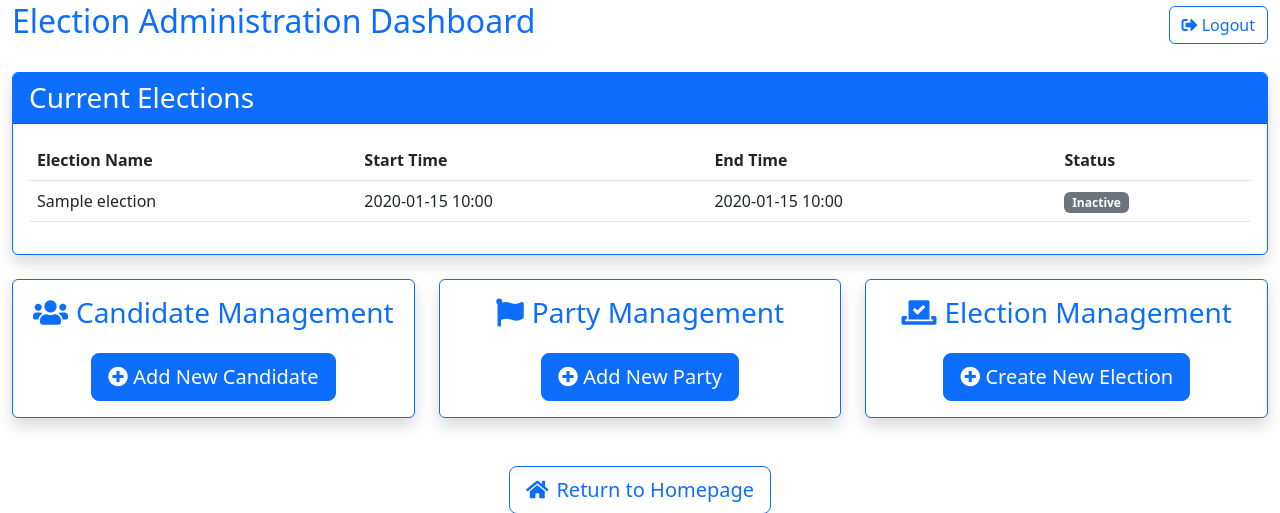
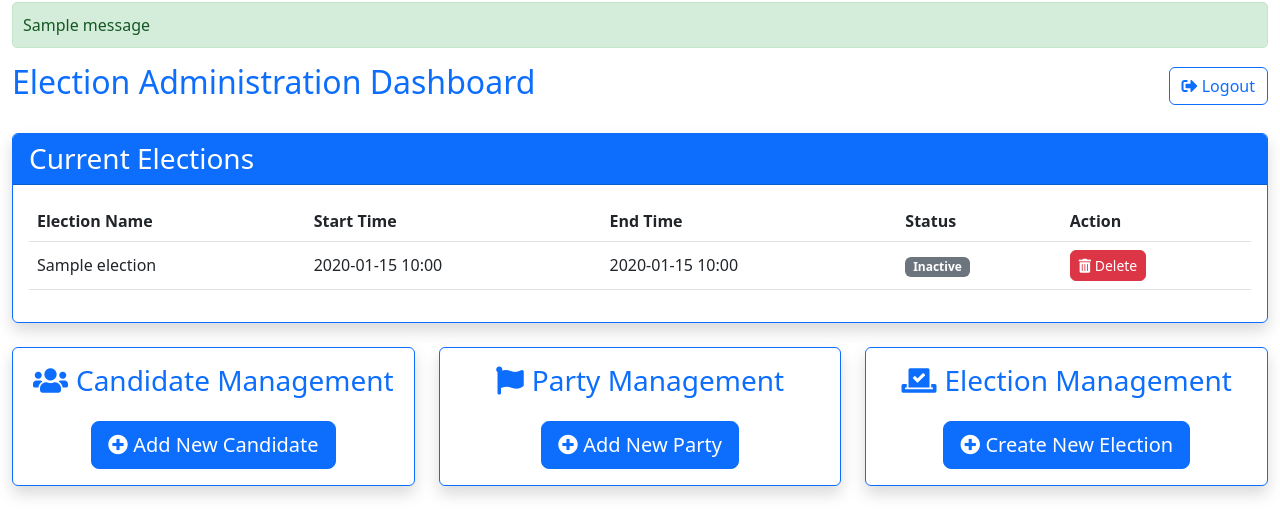
Before and after one commit to Natnaelwa7/evotingdeployment, a Flask app: template templates/eadmin_dashboard.html in a window 1280 px wide. Shown: the part 56-569 px from the top of the page. Run offline with Flask 3, Linux system fonts and the light colour scheme; the template is opened without the code that fills it: values that come from a table or form of the project are taken from there, others are empty; tables that the repository leaves empty hold one stand-in row (values such as "Sample post"); one stand-in notice (Sample message) is shown; parts of the project's set-up code (start-up, migrations or seed data) failed here and were passed over.

Commit message:
Update eadmin_dashboard.html

```diff
--- a/templates/eadmin_dashboard.html
+++ b/templates/eadmin_dashboard.html
@@ -1,9 +1,74 @@
-{% extends 'base.html' %}
+{% extends "base.html" %}
 
 {% block title %}Election Admin Dashboard{% endblock %}
 
 {% block content %}
+<style>
+    .card {
+        transition: transform 0.2s;
+    }
+    .card:hover {
+        transform: translateY(-5px);
+    }
+    .text-primary {
+        color: #0d6efd !important;
+    }
+    .btn-primary {
+        background-color: #0d6efd;
+        border-color: #0d6efd;
+    }
+    .btn-delete {
+        background-color: #dc3545;
+        border-color: #dc3545;
+        color: white;
+        padding: 0.25rem 0.5rem;
+        font-size: 0.875rem;
+    }
+    .btn-delete:hover {
+        background-color: #c82333;
+        border-color: #bd2130;
+    }
+    .border-primary {
+        border-color: #0d6efd !important;
+    }
+    .alert {
+        padding: 10px;
+        margin-bottom: 15px;
+        border-radius: 5px;
+    }
+    .alert-success {
+        background-color: #d4edda;
+        color: #155724;
+        border: 1px solid #c3e6cb;
+    }
+    .alert-danger {
+        background-color: #f8d7da;
+        color: #721c24;
+        border: 1px solid #f5c6cb;
+    }
+    .alert-warning {
+        background-color: #fff3cd;
+        color: #856404;
+        border: 1px solid #ffeeba;
+    }
+    .table-responsive {
+        overflow-x: auto;
+    }
+    .table th, .table td {
+        vertical-align: middle;
+    }
+</style>
+
 <div class="container-fluid">
+    <!-- Flash Messages -->
+    {% with messages = get_flashed_messages(with_categories=true) %}
+        {% if messages %}
+            {% for category, message in messages %}
+                <div class="alert alert-{{ category }}">{{ message }}</div>
+            {% endfor %}
+        {% endif %}
+    {% endwith %}
+
     <!-- Header Section -->
     <div class="d-flex justify-content-between align-items-center mb-4">
         <h2 class="text-primary">Election Administration Dashboard</h2>
@@ -28,9 +93,11 @@
                             <th>Start Time</th>
                             <th>End Time</th>
                             <th>Status</th>
+                            <th>Action</th>
                         </tr>
                     </thead>
                     <tbody>
+                        {% if elections %}
                         {% for election in elections %}
                         <tr>
                             <td>{{ election.name }}</td>
@@ -43,8 +110,21 @@
                                 <span class="badge bg-secondary">Inactive</span>
                                 {% endif %}
                             </td>
+                            <td>
+                                <form action="{{ url_for('delete_election', election_id=election.id) }}" method="POST"
+                                      onsubmit="return confirm('Are you sure you want to delete the election &quot;{{ election.name }}&quot;?');">
+                                    <button type="submit" class="btn btn-delete">
+                                        <i class="fas fa-trash-alt"></i> Delete
+                                    </button>
+                                </form>
+                            </td>
                         </tr>
                         {% endfor %}
+                        {% else %}
+                        <tr>
+                            <td colspan="5" class="text-center">No elections available.</td>
+                        </tr>
+                        {% endif %}
                     </tbody>
                 </table>
             </div>
@@ -104,26 +184,7 @@
     </div>
 </div>
 
-<style>
-    .card {
-        transition: transform 0.2s;
-    }
-    .card:hover {
-        transform: translateY(-5px);
-    }
-    .text-primary {
-        color: #0d6efd !important;
-    }
-    .btn-primary {
-        background-color: #0d6efd;
-        border-color: #0d6efd;
-    }
-    .border-primary {
-        border-color: #0d6efd !important;
-    }
-</style>
-
-<!-- Add Font Awesome for icons -->
+<!-- Font Awesome for icons -->
 <link rel="stylesheet" href="https://cdnjs.cloudflare.com/ajax/libs/font-awesome/5.15.4/css/all.min.css">
 
 {% endblock %}
```
